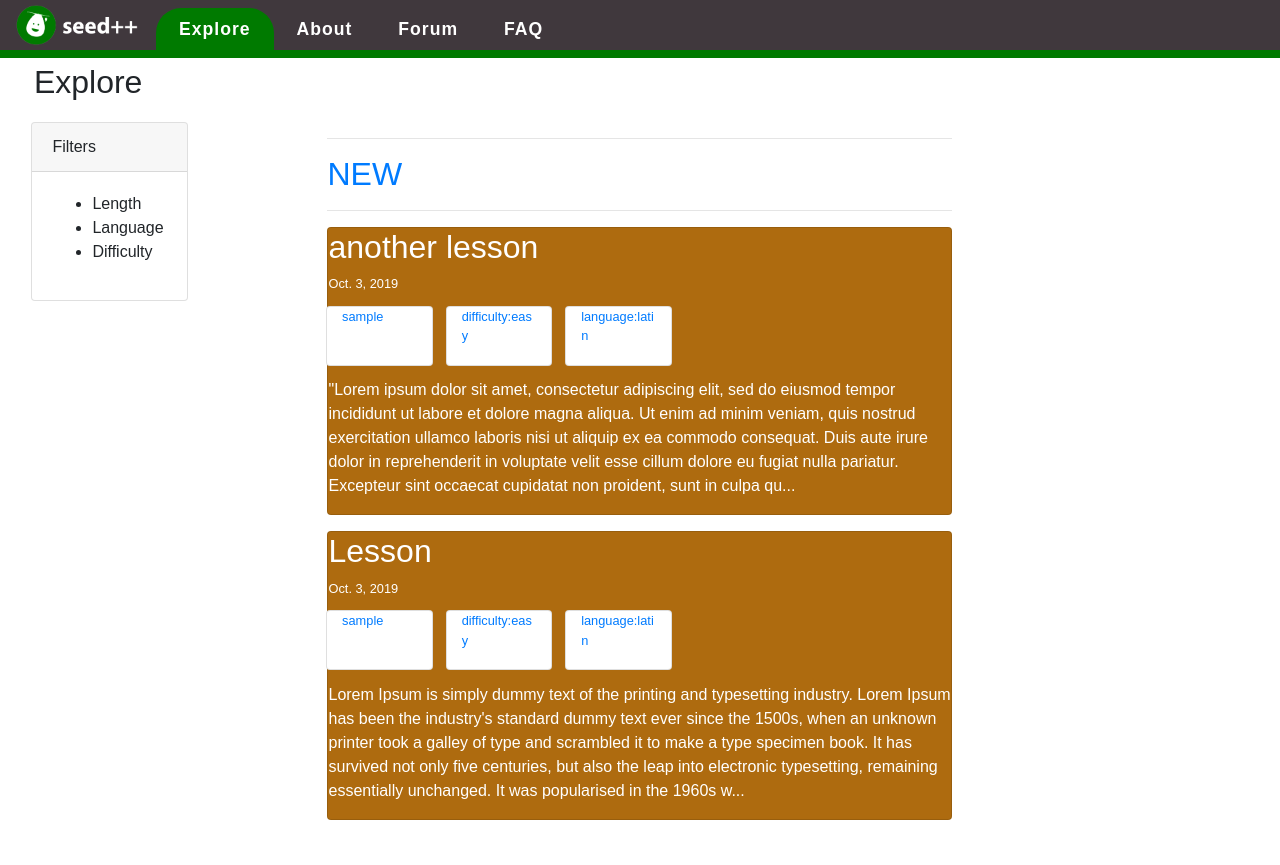
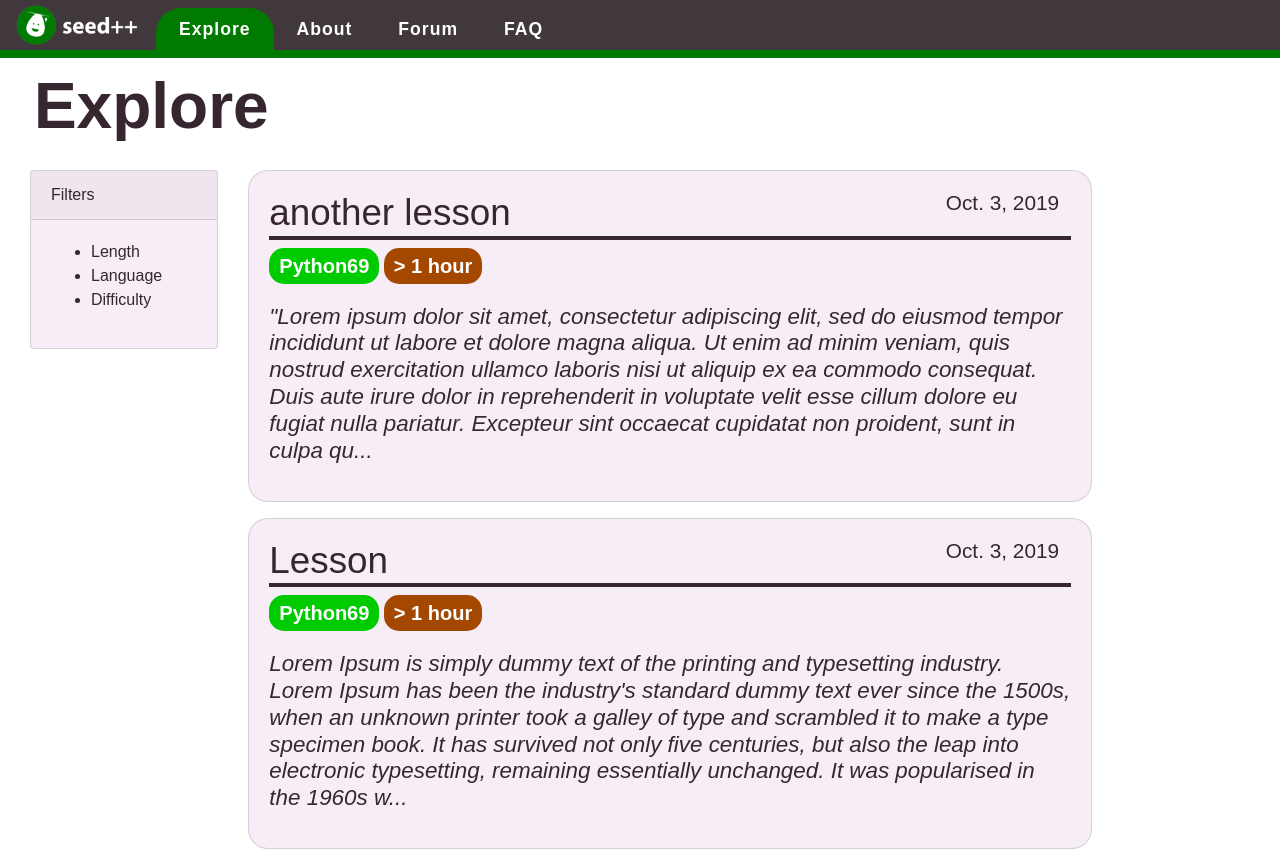
Before and after one commit to seedplusplus/seedplusplus, a Django app: page /lessons/explore/ in a window 1280 px wide; the page is wider, and only the part inside the window is pictured. Before the commit the page ends 820 px from the top of that part, so only its background shows below. Run offline with Django 3.2, Linux system fonts and the light colour scheme; data comes from the database, SQL or seed files in the repository; some libraries are stand-ins or nearby versions; some web fonts are replaced.

Commit message:
Styline Explore Page

```diff
--- a/lesson/static/lesson/style.css
+++ b/lesson/static/lesson/style.css
@@ -1,6 +1,7 @@
 /*this works*/
 body {background: white !important;
 	font-family: myriad-pro,sans-serif;
+	color:#362630;
 }
 
 #top-nav {
@@ -11,6 +12,8 @@ body {background: white !important;
 }
 
 #top-nav li:hover{
+	-webkit-transition: background-color .5s; /* Safari prior 6.1 */
+	transition: background-color .5s;
 	background-color: #00CA00;
 }
 
@@ -29,7 +32,7 @@ body {background: white !important;
 }
 
 .active{
-	background-color: #007A00 ;
+	background-color: #007A00 !important;
 }
 
 #landing-banner h1{
@@ -51,10 +54,106 @@ body {background: white !important;
 	margin:auto;
 }
 
+#left-col-explore{
+	margin-left:30px;
+}
+
 #explore_header{
-	font-weight: 400;
-	font-size: 2rem;
+	font-weight: 600;
+	font-size: 4rem;
 }
+
+#filter{
+	background-color: #F6EDF7;
+}
+
+#lesson_card{
+	background-color: #F6EDF7;
+	border-radius: 20px;
+}
+
+#lesson_card h2{
+	display: inline-block;
+	font-size: 2.3rem;
+	margin-right:55%;
+}
+
+#lesson_card h2 a{
+	color:#362630;
+}
+
+#mid_lesson{
+	margin-bottom: 20px;
+}
+
+#lesson_card p{
+	font-family: myriad-pro,sans-serif;
+	font-style: italic;
+	font-size: 1.4rem;
+	line-height: 1.2;
+
+}
+
+#lesson_title{
+    border-bottom: 4px solid;
+    border-bottom-color: #362630;
+    width: 100%;
+}
+
+#lesson_title a{
+	font-weight: 500;
+}
+
+#card-margin{
+	margin:20px;
+}
+
+#date-text{
+	font-size: 1.3rem;
+	display: inline;
+	float:right;
+}
+
+#language-header{
+	color:white;
+	background-color: #00CA00;
+	font-weight: 600;
+	font-size: 1.25rem;
+	text-align: center;
+	border-radius: 15px;
+	padding: 3px;
+	padding-left: 10px;
+	padding-right: 10px;
+	display: inline-block;
+}
+
+#duration-header{
+	color:white;
+	background-color: #A44800;
+	font-weight: 600;
+	font-size: 1.25rem;
+	text-align: center;
+	border-radius: 15px;
+	padding: 3px;
+	padding-left: 10px;
+	padding-right: 10px;
+	display: inline-block;
+}
+
+#tag{
+	height: 100%
+}
+
+#tag a{
+	vertical-align: middle;
+}
+
+#tag-row{
+	padding:0;
+	margin:1%;
+	height: 40px;
+}
+
 /*
 Myriad Pro Bold
 font-family:;
--- a/lesson/templates/lesson_explore.html
+++ b/lesson/templates/lesson_explore.html
@@ -10,9 +10,9 @@
     </div>
 </div>
 <div class= "row">
-    <div class = "col-md-2">
-        <div class="offset-md-2">
-            <div class="card">
+    <div id = "left-col-explore" class = "col-md-2">
+        <div>
+            <div class="card" id="filter">
             <div class="card-header">Filters</div>
                 <div class="card-body">
                     <ul>
@@ -24,26 +24,42 @@
             </div>
         </div>
     </div>
-    <div class="col-md-6 offset-md-1">
+    <div class="col-md-8">
+        <!--
         <hr>
         <h2><a href="{%  url 'lesson_new' %}"> NEW </a></h2>
         <hr>
+        -->
         {% for lesson in Lessons %}
-        <div class="card form-group" style="background-color:#AE6B0F;">
-        <h2><a href="{% url 'lesson_detail' lesson.pk%}" style="color:#fff;">{{ lesson.title }}</a></h2>
-        <small style="color:#fff;">
+        <div class="card form-group" id="lesson_card">
+        <div id="card-margin">
+            <h2 id="lesson_title">
+                <a href="{% url 'lesson_detail' lesson.pk%}">{{ lesson.title }}</a>
+                <div id='date-text'>
                     {{ lesson.created_on.date }} &nbsp;
-            <div class = "row"  style="padding:1%">
+                </div>
+            </h2>
+            <div id="mid_lesson">
+                <span id="language-header">
+                    Python69
+                </span>
+                <span id="duration-header">
+                    > 1 hour
+                </span>
+            </div>
+            <!--
+            <div id= "tag-row" class = "row" >
                 {% for tag in lesson.tags.all %}
-            <div class="card col-2 " style="margin:1%">
+                <div id= "tag" class="card col-2 " >
                 <a href="{% url 'lesson_tag' tag.name %}">
                     {{ tag.name }}
                 </a>&nbsp;
                 </div>
                 {% endfor %}
             </div>
-        </small>
-        <p style="color:#fff;">{{ lesson.body | slice:":400" }}...</p>
+            -->
+            <p>{{ lesson.body | slice:":400" }}...</p>
+        </div>
         </div>
         {% endfor %}
     </div>
```
Lines whose indentation alone changed are shown as unchanged.
